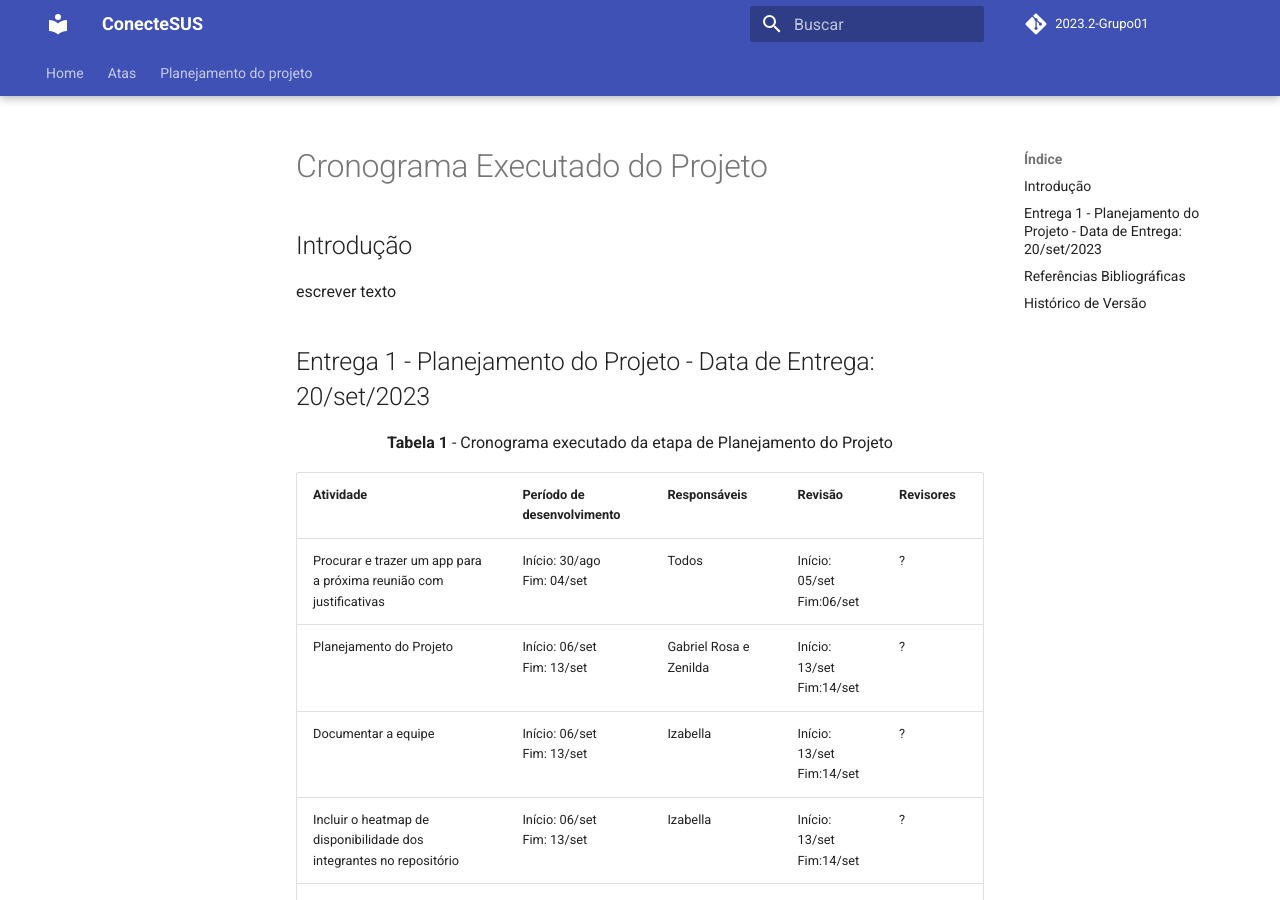
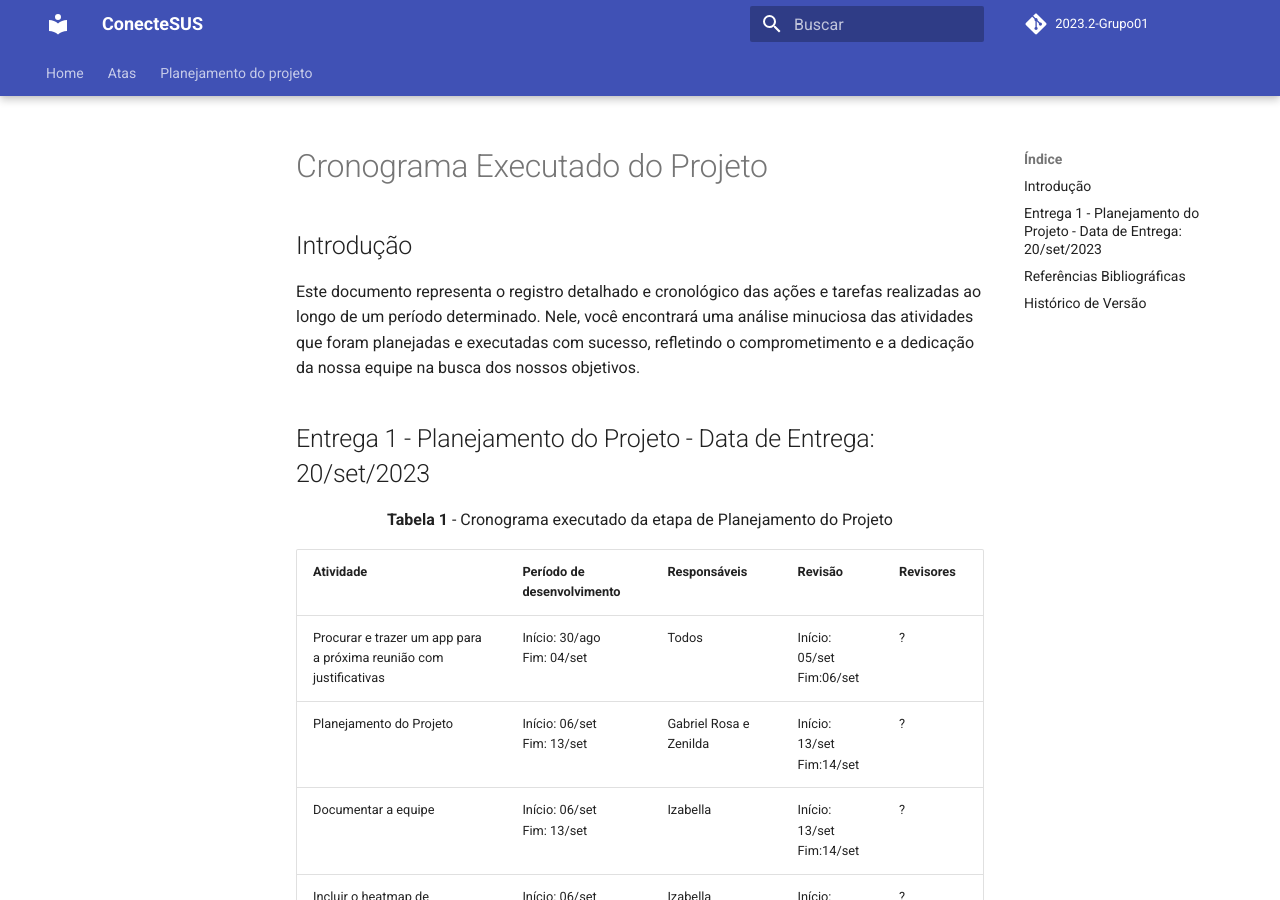
Before and after one commit to Requisitos-de-Software/2023.2-Economia-DF, an MkDocs documentation site: the page built from docs/planejamento do projeto/cronograma_executado.md, in a window 1280 px wide and 900 px high. Built offline with MkDocs 1.6.1 and Material for MkDocs 9.7.7, drawn with Linux system fonts in a browser that asks for light colours; comment, search, counter and statistics services are not loaded; some of the changed text lies outside the part shown.

Commit message:
adicionando introdução e referencia

```diff
--- a/docs/planejamento do projeto/cronograma_executado.md
+++ b/docs/planejamento do projeto/cronograma_executado.md
@@ -1,7 +1,8 @@
 # Cronograma Executado do Projeto
 
 ## Introdução
-escrever texto
+Este documento representa o registro detalhado e cronológico das ações e tarefas realizadas ao longo de um período determinado. Nele, você encontrará uma análise minuciosa das atividades que foram planejadas e executadas com sucesso, refletindo o comprometimento e a dedicação da nossa equipe na busca dos nossos objetivos.
+
 ## Entrega 1 - Planejamento do Projeto - Data de Entrega: 20/set/2023
 
 <font size="3"><p style="text-align: center"><b>Tabela 1</b> - Cronograma executado da etapa de Planejamento do Projeto</p></font>
@@ -28,6 +29,8 @@ escrever texto
 
 ## Referências Bibliográficas
 
+>Cronograma Bilheteria Digital. Disponível em: <<https://github.com/Requisitos-de-Software/2023.1-BilheteriaDigital/blob/main/docs/planejamento/cronograma.md>>. Acesso em 15 de setembro de 2023.
+
 > SALES, André Barros. Ambientação - Exemplo de Cronograma. **Aprender 3**. Distrito Federal, 2023. Disponível em: <<https://aprender3.unb.br/pluginfile.php/2692717/mod_resource/content/1/Exemplo%20de%20Cronograma.pdf>>. Acesso em 06 de setembro de 2023.
 
 ## Histórico de Versão
```
